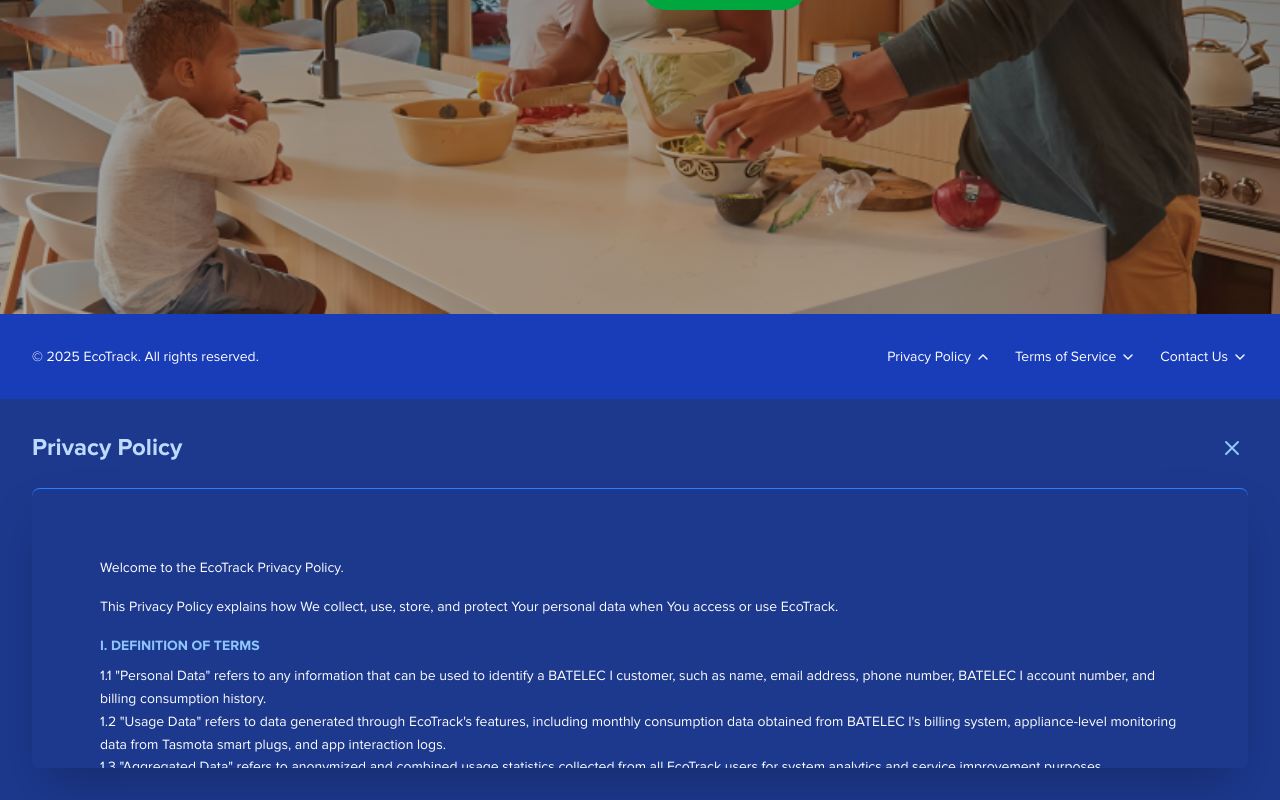
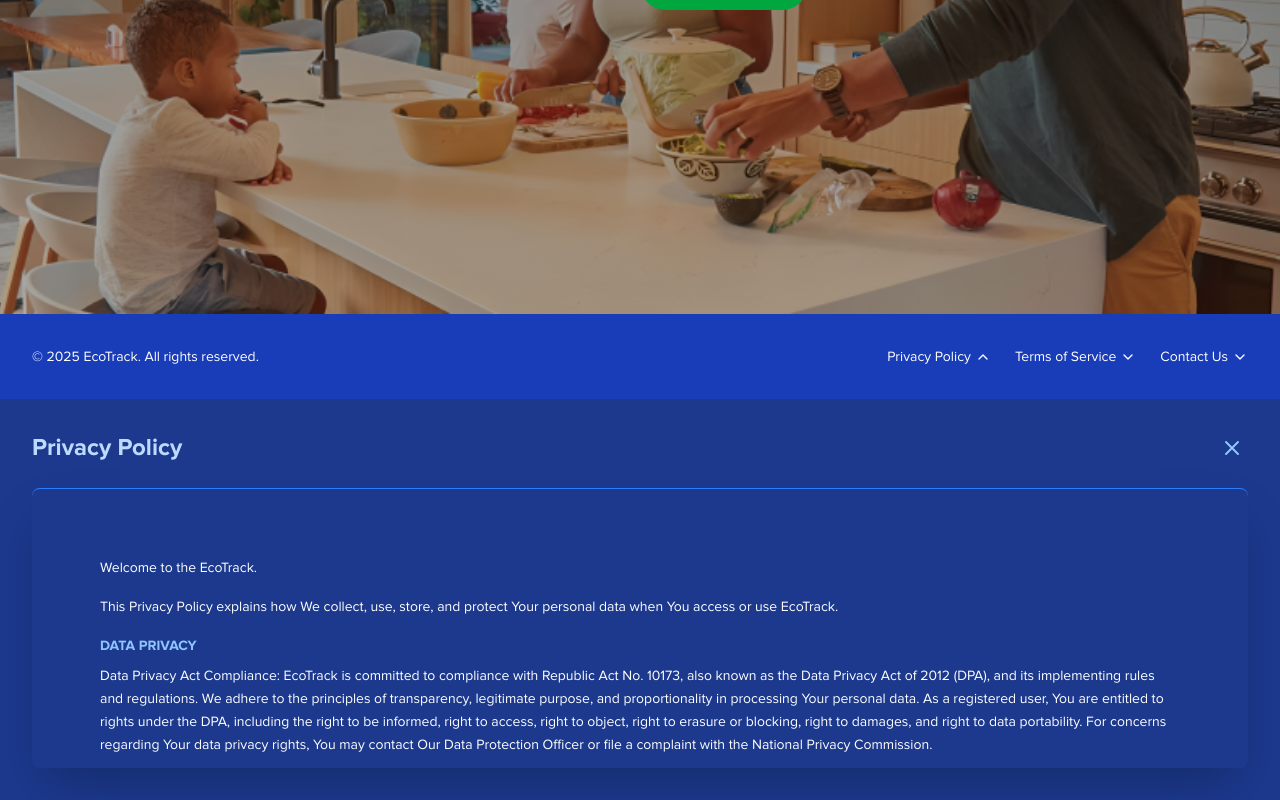
Before and after one commit to luislaguardia/ECOTRACK-web-test, a React (Vite) app: page / in a window 1280 px wide. Both pictures are taken after a click on the button "Privacy Policy". Shown: the part 569-1369 px from the top of the page. Built offline with nearby package versions, Linux system fonts and the light colour scheme; no server answers.

Commit message:
jaja colleen

```diff
--- a/src/components/Footer.jsx
+++ b/src/components/Footer.jsx
@@ -35,10 +35,15 @@ const Footer = () => {
       title: "Privacy Policy",
       content: (
         <div className="space-y-4 text-sm leading-relaxed">
-          <p>Welcome to the EcoTrack Privacy Policy.</p>
+          <p>Welcome to the EcoTrack.</p>
           <p>This Privacy Policy explains how We collect, use, store, and protect Your personal data when You access or use EcoTrack.</p>
 
           <div className="space-y-4">
+            <div>
+              <h4 className="font-semibold text-blue-300 mb-2">DATA PRIVACY</h4>
+              <p>Data Privacy Act Compliance: EcoTrack is committed to compliance with Republic Act No. 10173, also known as the Data Privacy Act of 2012 (DPA), and its implementing rules and regulations. We adhere to the principles of transparency, legitimate purpose, and proportionality in processing Your personal data. As a registered user, You are entitled to rights under the DPA, including the right to be informed, right to access, right to object, right to erasure or blocking, right to damages, and right to data portability. For concerns regarding Your data privacy rights, You may contact Our Data Protection Officer or file a complaint with the National Privacy Commission.</p>
+            </div>
+
             <div>
               <h4 className="font-semibold text-blue-300 mb-2">I. DEFINITION OF TERMS</h4>
               <p>1.1 "Personal Data" refers to any information that can be used to identify a BATELEC I customer, such as name, email address, phone number, BATELEC I account number, and billing consumption history.</p>
@@ -116,11 +121,16 @@ const Footer = () => {
       title: "Terms of Service",
       content: (
         <div className="space-y-4 text-sm leading-relaxed">
-          <p>Welcome to the EcoTrack Mobile App.</p>
+          <p>Welcome to the EcoTrack.</p>
           <p>If You continue to access and use the EcoTrack Mobile App, and subscribe to receive and access information, services, and notifications from EcoTrack, You are expressly agreeing to be bound by all the terms and conditions provided herein (hereinafter referred to as these "Terms of Service") which, together with Our Privacy Policy, govern Our relationship with You in all matters relating to the EcoTrack Mobile App.</p>
           <p>You must be at least 18 years of age and a registered BATELEC I customer to access and use the EcoTrack Mobile App.</p>
 
           <div className="space-y-4">
+            <div>
+              <h4 className="font-semibold text-blue-300 mb-2">DATA PRIVACY</h4>
+              <p>Data Privacy Act Compliance: EcoTrack is committed to compliance with Republic Act No. 10173, also known as the Data Privacy Act of 2012 (DPA), and its implementing rules and regulations. We adhere to the principles of transparency, legitimate purpose, and proportionality in processing Your personal data. As a registered user, You are entitled to rights under the DPA, including the right to be informed, right to access, right to object, right to erasure or blocking, right to damages, and right to data portability. For concerns regarding Your data privacy rights, You may contact Our Data Protection Officer or file a complaint with the National Privacy Commission.</p>
+            </div>
+
             <div>
               <h4 className="font-semibold text-blue-300 mb-2">I. DEFINITION OF TERMS</h4>
               <p>1.1 "Account Holder" refers to the registered user of the EcoTrack Mobile App who is a BATELEC I customer with a valid account number.</p>
--- a/src/pages/PrivacyPolicy.jsx
+++ b/src/pages/PrivacyPolicy.jsx
@@ -6,8 +6,13 @@ const PrivacyPolicy = () => {
       <h1 className="text-3xl font-bold mb-6">Privacy Policy</h1>
 
       <div className="space-y-6">
-        <p>Welcome to the EcoTrack Privacy Policy.</p>
+        <p>Welcome to the EcoTrack.</p>
         <p>This Privacy Policy explains how We collect, use, store, and protect Your personal data when You access or use EcoTrack.</p>
+
+        <div>
+          <h2 className="text-xl font-semibold mt-6 mb-3 text-blue-600">DATA PRIVACY</h2>
+          <p className="mb-4">Data Privacy Act Compliance: EcoTrack is committed to compliance with Republic Act No. 10173, also known as the Data Privacy Act of 2012 (DPA), and its implementing rules and regulations. We adhere to the principles of transparency, legitimate purpose, and proportionality in processing Your personal data. As a registered user, You are entitled to rights under the DPA, including the right to be informed, right to access, right to object, right to erasure or blocking, right to damages, and right to data portability. For concerns regarding Your data privacy rights, You may contact Our Data Protection Officer or file a complaint with the National Privacy Commission.</p>
+        </div>
 
         <div>
           <h2 className="text-xl font-semibold mt-6 mb-3 text-blue-600">I. DEFINITION OF TERMS</h2>
--- a/src/pages/TermsOfService.jsx
+++ b/src/pages/TermsOfService.jsx
@@ -9,6 +9,11 @@ const TermsOfService = () => {
         <p>Welcome to the EcoTrack.</p>
         <p>If You continue to access and use the EcoTrack Mobile App, and subscribe to receive and access information, services, and notifications from EcoTrack, You are expressly agreeing to be bound by all the terms and conditions provided herein (hereinafter referred to as these "Terms of Service") which, together with Our Privacy Policy, govern Our relationship with You in all matters relating to the EcoTrack Mobile App.</p>
         <p>You must be at least 18 years of age and a registered BATELEC I customer to access and use the EcoTrack Mobile App.</p>
+
+        <div>
+          <h2 className="text-xl font-semibold mt-6 mb-3 text-blue-600">DATA PRIVACY</h2>
+          <p className="mb-4">Data Privacy Act Compliance: EcoTrack is committed to compliance with Republic Act No. 10173, also known as the Data Privacy Act of 2012 (DPA), and its implementing rules and regulations. We adhere to the principles of transparency, legitimate purpose, and proportionality in processing Your personal data. As a registered user, You are entitled to rights under the DPA, including the right to be informed, right to access, right to object, right to erasure or blocking, right to damages, and right to data portability. For concerns regarding Your data privacy rights, You may contact Our Data Protection Officer or file a complaint with the National Privacy Commission.</p>
+        </div>
 
         <div>
           <h2 className="text-xl font-semibold mt-6 mb-3 text-blue-600">I. DEFINITION OF TERMS</h2>
```
